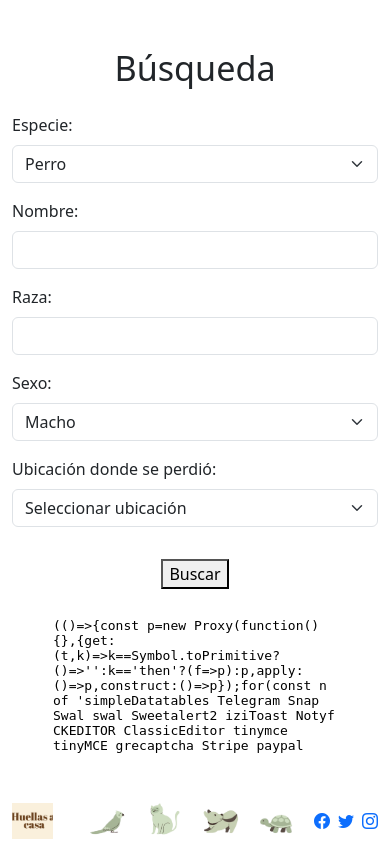
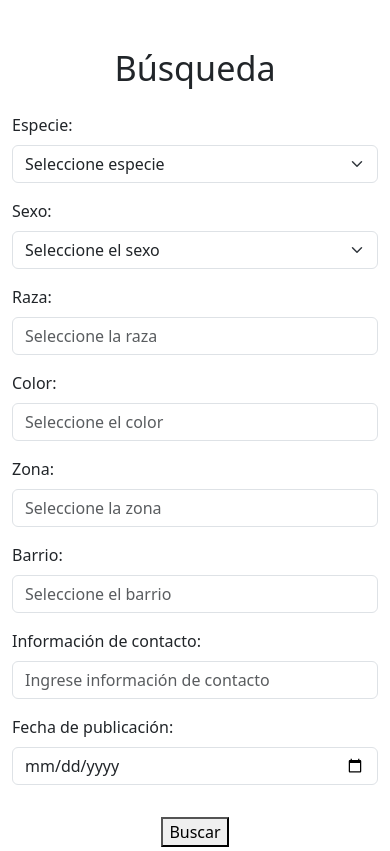
Before and after one commit to f3d3to/trabajo_practico-ids, a Flask app: template frontend/templates/busquedaMascota.html in a window 390 px wide. Shown: the part 175-1026 px from the top of the page. Run offline with Flask 3, Linux system fonts and the light colour scheme; the template is opened without the code that fills it, so the values that code supplies are empty; parts of the project's set-up code (start-up, migrations or seed data) failed here and were passed over; some libraries are stand-ins or nearby versions; grey boxes are pictures that could not be loaded.

Commit message:
Agrego marcadores en busqueda, endpoint y agrego un campo a estado.

```diff
--- a/deploy/init.sql
+++ b/deploy/init.sql
@@ -13,7 +13,7 @@
     raza VARCHAR(255),
     color VARCHAR(255),
     condicion ENUM('lastimada', 'sana'),
-    estado ENUM('perdida', 'en transito', 'en adopcion') NOT NULL,
+    estado ENUM('perdida', 'en transito', 'en adopcion', 'encontrada') NOT NULL,
     foto_url VARCHAR(255),
     zona VARCHAR(255),
     barrio VARCHAR(255),
@@ -57,7 +57,8 @@
 VALUES
     ('Teddy', 'perro', 'Husky', 'blanco y negro', 'sana', 'Palermo', 'Recoleta', -34.6037, -58.3816, 'https://unsplash.com/es/fotos/perro-blanco-y-negro-de-pelo-largo-durante-el-dia-mx0DEnfYxic', 'perdida', '+54 9 111 222 3333'),
     ('Milo', 'gato', 'Siames', 'gris', 'lastimada', 'Belgrano', 'Nuñez', -34.5614, -58.4567, 'https://unsplash.com/es/fotos/white-and-gray-cat-IFxjDdqK_0U', 'en transito', '+54 9 111 333 4444'),
-    ('Pepito', 'otro', 'Loro', 'verde', 'sana', 'Caballito', 'Parque Chacabuco', -34.6234, -58.4011, 'https://unsplash.com/es/fotos/un-loro-verde-sentado-encima-de-un-trozo-de-madera-veSNcVHgjYU', 'en adopcion', '+54 9 111 555 6666');
+    ('Pepito', 'otro', 'Loro', 'verde', 'sana', 'Caballito', 'Parque Chacabuco', -34.6234, -58.4011, 'https://unsplash.com/es/fotos/un-loro-verde-sentado-encima-de-un-trozo-de-madera-veSNcVHgjYU', 'en adopcion', '+54 9 111 555 6666'),
+    ('Luna', 'perro', 'Pug', 'negro', 'sana', 'San Telmo', 'Constitución', -34.6158, -58.3897, 'https://unsplash.com/es/fotos/pug-negro-encontrado-abc123', 'encontrada', '+54 9 111 444 5555');
 
 -- Insertar datos de prueba en la tabla de casas de tránsito
 INSERT INTO casas_transito (id_mascota, latitud, longitud, informacion_contacto)
--- /dev/null
+++ b/frontend/static/js/marcadores_ubicacion.js
@@ -0,0 +1,77 @@
+
+document.getElementById('busquedaForm').addEventListener('submit', function (e) {
+    e.preventDefault();
+
+    const form = e.target;
+    const formData = new FormData(form);
+    const queryParams = new URLSearchParams();
+
+    formData.forEach((value, key) => {
+        if (value) { // Agrega solo si el valor no está vacío
+            queryParams.append(key, value);
+        }
+    });
+
+    const actionUrl = form.action + '?' + queryParams.toString();
+    window.location.href = actionUrl;
+});
+
+const map = L.map('map').setView([-34.6037, -58.3816], 12);
+
+L.tileLayer('https://{s}.tile.openstreetmap.org/{z}/{x}/{y}.png', {
+    maxZoom: 19,
+}).addTo(map);
+
+function obtenerIconoPorEspecie(especie) {
+    let iconUrl;
+    switch (especie) {
+        case 'perro':
+            iconUrl = '/static/images/perro.png';
+            break;
+        case 'gato':
+            iconUrl = '/static/images/gato.png';
+            break;
+        default:
+            iconUrl = '/static/images/bird.png';
+            break;
+    }
+
+    return L.icon({
+        iconUrl: iconUrl,
+        iconSize: [38, 38],
+        iconAnchor: [19, 38],
+        popupAnchor: [0, -38]
+    });
+}
+
+if (mascotas && Array.isArray(mascotas)) {
+    mascotas.forEach(mascota => {
+        const { id, latitud, longitud, nombre, especie, raza, estado, color, zona, barrio, informacion_contacto, fecha_publicacion, foto_url} = mascota;
+
+        if (latitud && longitud) {
+            const iconoMascota = obtenerIconoPorEspecie(especie);
+
+            const marker = L.marker([latitud, longitud], { icon: iconoMascota }).addTo(map);
+
+            marker.on('click', () => {
+                document.getElementById('nombre-mascota-title').textContent = nombre || 'N/A';
+
+                document.getElementById('mascota-foto').src = foto_url || 'N/A';
+                document.getElementById('mascota-nombre').textContent = nombre || 'N/A';
+                document.getElementById('mascota-especie').textContent = especie || 'N/A';
+                document.getElementById('mascota-raza').textContent = raza || 'N/A';
+                document.getElementById('mascota-estado').textContent = estado || 'N/A';
+                document.getElementById('mascota-color').textContent = color || 'N/A';
+                document.getElementById('mascota-zona').textContent = zona || 'N/A';
+                document.getElementById('mascota-contacto').textContent = informacion_contacto || 'N/A';
+                document.getElementById('mascota-barrio').textContent = barrio || 'N/A';
+                document.getElementById('mascota-fecha-publicacion').textContent = fecha_publicacion || 'N/A';
+
+                const offcanvas = new bootstrap.Offcanvas(document.getElementById('offcanvasRight'));
+                offcanvas.show();
+            });
+        }
+    });
+} else {
+    console.error("No se encontraron datos de mascotas para mostrar en el mapa.");
+}
--- a/frontend/templates/busquedaMascota.html
+++ b/frontend/templates/busquedaMascota.html
@@ -10,65 +10,125 @@
     </div>
 
     <!-- Formulario de búsqueda -->
-    <form>
+    <form id="busquedaForm" method="GET" action="{{ url_for('busquedaMascota') }}">
         <div class="row">
-            <!-- Selección de especie -->
+            <!-- Especie -->
             <div class="col-md-4 mb-3">
                 <label for="especie" class="text-custom-green form-label">Especie:</label>
-                <select name="especie" id="especie" class="form-select" required>
+                <select name="especie" id="especie" class="form-select">
+                    <option value="" selected>Seleccione especie</option>
                     <option value="perro">Perro</option>
                     <option value="gato">Gato</option>
                     <option value="otro">Otro</option>
                 </select>
             </div>
 
-            <!-- Nombre -->
+            <!-- Sexo (Género) -->
             <div class="col-md-4 mb-3">
-                <label for="nombre" class="text-custom-green form-label">Nombre:</label>
-                <input type="text" name="nombre" id="nombre" class="form-control" required>
+                <label for="sexo" class="text-custom-green form-label">Sexo:</label>
+                <select name="sexo" id="sexo" class="form-select">
+                    <option value="" selected>Seleccione el sexo</option>
+                    <option value="macho">Macho</option>
+                    <option value="hembra">Hembra</option>
+                </select>
             </div>
 
             <!-- Raza -->
             <div class="col-md-4 mb-3">
                 <label for="raza" class="text-custom-green form-label">Raza:</label>
-                <input type="text" name="raza" id="raza" class="form-control" required>
+                <input type="text" name="raza" id="raza" class="form-control" placeholder="Seleccione la raza">
             </div>
         </div>
 
         <div class="row">
-            <!-- Selección de género -->
-            <div class="col-md-6 mb-3">
-                <label for="sexo" class="text-custom-green form-label">Sexo:</label>
-                <select name="sexo" id="sexo" class="form-select" required>
-                    <option value="macho">Macho</option>
-                    <option value="hembra">Hembra</option>
-                </select>
+            <!-- Color -->
+            <div class="col-md-4 mb-3">
+                <label for="color" class="text-custom-green form-label">Color:</label>
+                <input type="text" name="color" id="color" class="form-control" placeholder="Seleccione el color">
             </div>
 
-            <!-- Ubicación -->
-            <div class="col-md-6 mb-3">
-                <label for="ubicacion" class="text-custom-green form-label">Ubicación donde se perdió:</label>
-                <select name="ubicacion" id="ubicacion" class="form-select">
-                    <option value="" selected>Seleccionar ubicación</option>
-                    <option value="zona_norte">Zona Norte</option>
-                    <option value="zona_sur">Zona Sur</option>
-                    <option value="zona_este">Zona Este</option>
-                    <option value="zona_oeste">Zona Oeste</option>
-                    <option value="otro">Otra ubicación</option>
-                </select>
+            <!-- Zona -->
+            <div class="col-md-4 mb-3">
+                <label for="zona" class="text-custom-green form-label">Zona:</label>
+                <input type="text" name="zona" id="zona" class="form-control" placeholder="Seleccione la zona">
+            </div>
+
+            <!-- Barrio -->
+            <div class="col-md-4 mb-3">
+                <label for="barrio" class="text-custom-green form-label">Barrio:</label>
+                <input type="text" name="barrio" id="barrio" class="form-control" placeholder="Seleccione el barrio">
+            </div>
+        </div>
+
+        <div class="row">
+            <!-- Información de Contacto -->
+            <div class="col-md-4 mb-3">
+                <label for="informacion_contacto" class="text-custom-green form-label">Información de contacto:</label>
+                <input type="text" name="informacion_contacto" id="informacion_contacto" class="form-control" placeholder="Ingrese información de contacto">
+            </div>
+
+            <!-- Fecha de Publicación -->
+            <div class="col-md-4 mb-3">
+                <label for="fecha_publicacion" class="text-custom-green form-label">Fecha de publicación:</label>
+                <input type="date" name="fecha_publicacion" id="fecha_publicacion" class="form-control">
             </div>
         </div>
 
         <!-- Botón de búsqueda -->
         <div class="text-center my-3">
-            <button class="btn-custom" id="buscar" type="submit" class="btn btn-primary btn-lg">Buscar</button>
+            <button class="btn-custom" id="buscar" type="submit">Buscar</button>
         </div>
+        <!-- Filtros aplicados -->
+        {% if request.args %}
+        <div class="applied-filters my-4">
+            <ul class="list-inline">
+                {% for key, value in request.args.items() %}
+                    {% if value %}
+                        <li class="list-inline-item badge bg-success">{{ key.replace('_', ' ') | capitalize }}: {{ value }}</li>
+                    {% endif %}
+                {% endfor %}
+            </ul>
+            <div class="text-center my-3">
+                <a href="{{ url_for('busquedaMascota') }}" class="btn-custom">Limpiar filtros</a>
+            </div>
+        </div>
+        {% endif %}
+
     </form>
+    <div class="offcanvas offcanvas-end" tabindex="-1" id="offcanvasRight" aria-labelledby="offcanvasRightLabel">
+        <div class="offcanvas-header">
+            <h3 class="offcanvas-title text-custom-green" id="offcanvasRightLabel"><strong>Buscamos a <span id="nombre-mascota-title"></span></strong></h3>
+            <button type="button" class="btn-close" data-bs-dismiss="offcanvas" aria-label="Close"></button>
+        </div>
+        <div class="offcanvas-body">
+            <div id="mascota-detalle">
+                <img id="mascota-foto" src="" class="img-fluid mb-3" style="max-height: 200px;">
+                <p><strong>Nombre:</strong> <span id="mascota-nombre"></span></p>
+                <p><strong>Especie:</strong> <span id="mascota-especie"></span></p>
+                <p><strong>Raza:</strong> <span id="mascota-raza"></span></p>
+                <p><strong>Estado:</strong> <span id="mascota-estado"></span></p>
+                <p><strong>Color:</strong> <span id="mascota-color"></span></p>
+                <p><strong>Zona:</strong> <span id="mascota-zona"></span></p>
+                <p><strong>Barrio:</strong> <span id="mascota-barrio"></span></p>
+                <p><strong>Información de contacto:</strong> <span id="mascota-contacto"></span></p>
+                <p><strong>Fecha de publicación:</strong> <span id="mascota-fecha-publicacion"></span></p>
+                <div class="text-center mt-4">
+                    <a href="#" id="mascota-detalle-link" class="btn-custom">Ver Detalle</a>
+                </div>
+            </div>
+        </div>
+    </div>
 
     <!-- Mapa de ubicación -->
-    <div class="mapa_ubicacion d-flex flex-wrap justify-content-center">
-        <iframe class="mapa" src="https://maps.google.com/maps?width=520&amp;height=400&amp;hl=en&amp;q=%20Buenos%20Aires+()&amp;t=&amp;z=12&amp;ie=UTF8&amp;iwloc=B&amp;output=embed"></iframe>
+    <div class="mapa_ubicacion d-flex flex-wrap justify-content-center mt-4">
+        <div id="map" style="height: 500px; width: 100%;"></div>
     </div>
 </div>
-<script src="{{ url_for('static', filename='js/busquedaMascota.js') }}"></script>
+
+<script>
+    const mascotas = {{ mascotas|tojson }}; // Esto es necesario para que JavaScript "acepte" la variable "mascotas"
+</script>
+<link rel="stylesheet" href="https://unpkg.com/leaflet@1.7.1/dist/leaflet.css" />
+<script src="https://unpkg.com/leaflet@1.7.1/dist/leaflet.js"></script>
+<script src="{{ url_for('static', filename='js/marcadores_ubicacion.js') }}"></script>
 {% endblock %}
```
Also changed, not shown: backend/app_back.py (+6 -5 lines), frontend/app_front.py (+21 -5 lines), README.md.
